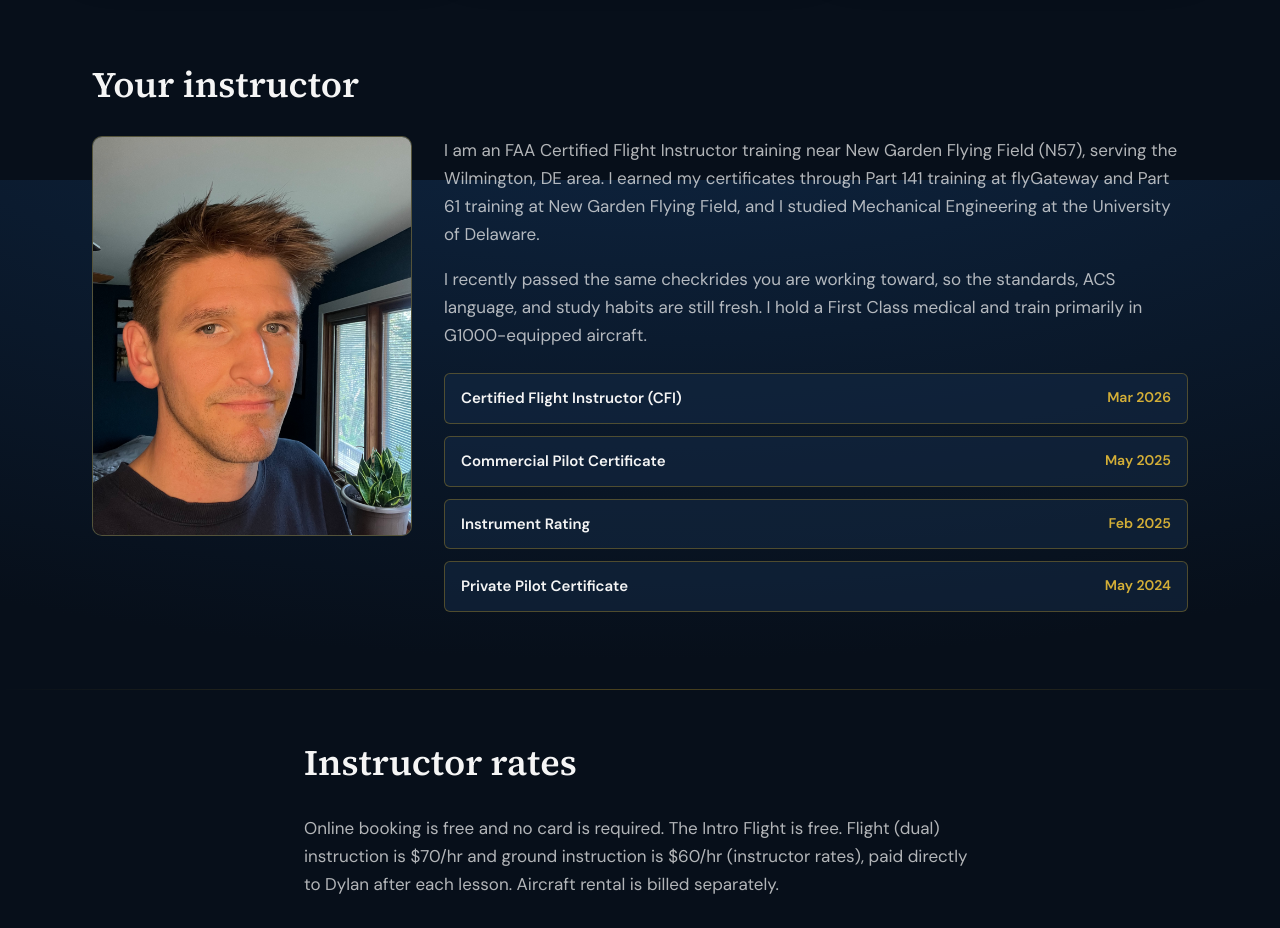
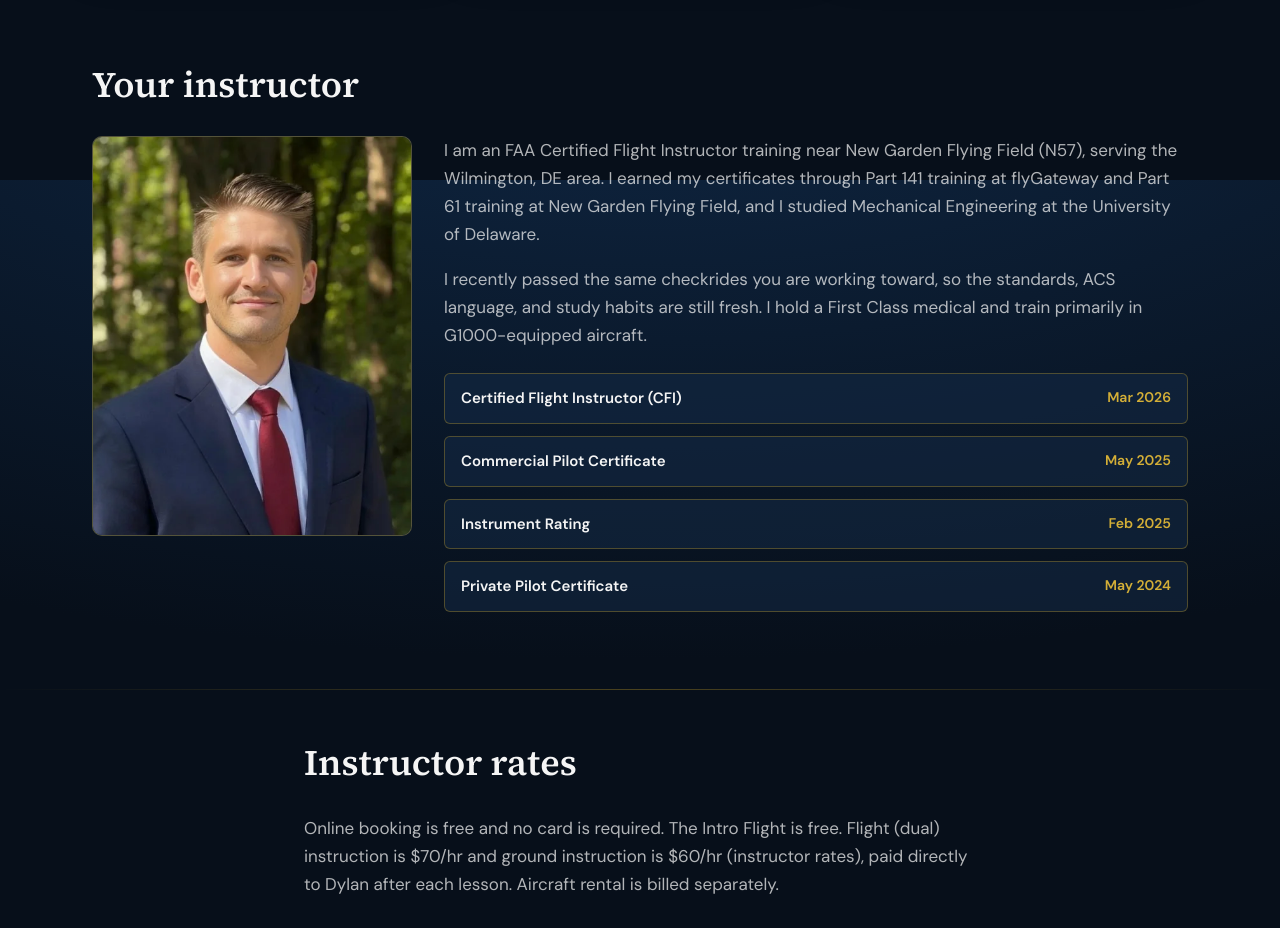
Before and after one commit to dylanflogaus/Flogaus-Aviation, a React (Vite) app: page / in a window 1280 px wide. Shown: the part 1420-2348 px from the top of the page. Built offline with nearby package versions, Linux system fonts and the light colour scheme.

Commit message:
Update instructor headshot with WebP + JPEG fallback
Replace portrait assets from Dylan's new photo. Shared InstructorPortrait
component with accessible alt text and object-position tuned for face crop.

Co-authored-by: dylanflogaus <dylanflogaus@users.noreply.github.com>

```diff
--- /dev/null
+++ b/src/components/InstructorPortrait.tsx
@@ -0,0 +1,24 @@
+export const INSTRUCTOR_PORTRAIT_ALT = "Dylan Flogaus, Certified Flight Instructor";
+
+type InstructorPortraitProps = {
+  /** Matches layout width for responsive WebP selection. */
+  sizes?: string;
+};
+
+export function InstructorPortrait({
+  sizes = "(min-width: 900px) 320px, min(100vw - 2.5rem, 560px)",
+}: InstructorPortraitProps) {
+  return (
+    <picture>
+      <source type="image/webp" srcSet="/instructor-portrait.webp 560w" sizes={sizes} />
+      <img
+        src="/instructor-portrait.jpeg"
+        alt={INSTRUCTOR_PORTRAIT_ALT}
+        width={917}
+        height={1024}
+        loading="lazy"
+        decoding="async"
+      />
+    </picture>
+  );
+}
--- a/src/pages/About.tsx
+++ b/src/pages/About.tsx
@@ -1,4 +1,5 @@
 import { Link } from "react-router-dom";
+import { InstructorPortrait } from "../components/InstructorPortrait";
 import { INSTRUCTOR_CREDENTIALS } from "../config/credentials";
 import { SERVICE_AREA_PHRASE } from "../config/site";
 
@@ -53,14 +54,7 @@ export function About() {
             <p>You bring the motivation. I will bring the instruction, patience, and a safety-first mindset.</p>
           </div>
           <figure className="about-photo">
-            <img
-              src="/instructor-portrait.jpeg"
-              alt="Flogaus Aviation flight instructor portrait"
-              width={560}
-              height={700}
-              loading="lazy"
-              decoding="async"
-            />
+            <InstructorPortrait sizes="(min-width: 768px) 280px, min(100vw - 2.5rem, 560px)" />
           </figure>
         </div>
       </section>
--- a/src/pages/Home.tsx
+++ b/src/pages/Home.tsx
@@ -1,5 +1,6 @@
 import { Link } from "react-router-dom";
 import { Hero } from "../components/Hero";
+import { InstructorPortrait } from "../components/InstructorPortrait";
 import { INSTRUCTOR_CREDENTIALS } from "../config/credentials";
 import {
   FLIGHT_DUAL_INSTRUCTION_RATE,
@@ -50,14 +51,7 @@ export function Home() {
           <h2 id="trust-heading">Your instructor</h2>
           <div className="trust-grid">
             <figure className="about-photo trust-grid__photo">
-              <img
-                src="/instructor-portrait.jpeg"
-                alt="Flogaus Aviation flight instructor portrait"
-                width={560}
-                height={700}
-                loading="lazy"
-                decoding="async"
-              />
+              <InstructorPortrait />
             </figure>
             <div className="trust-grid__copy">
               <p>
--- a/src/styles/global.css
+++ b/src/styles/global.css
@@ -826,7 +826,7 @@ p:last-child {
   width: 100%;
   height: 100%;
   object-fit: cover;
-  object-position: center;
+  object-position: center 22%;
   display: block;
 }
 
```
Also changed, not shown: public/instructor-portrait.jpeg, public/instructor-portrait.webp.
